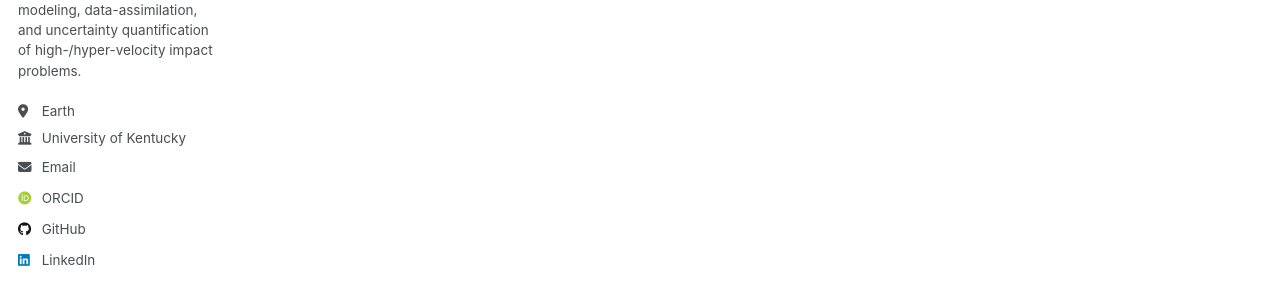
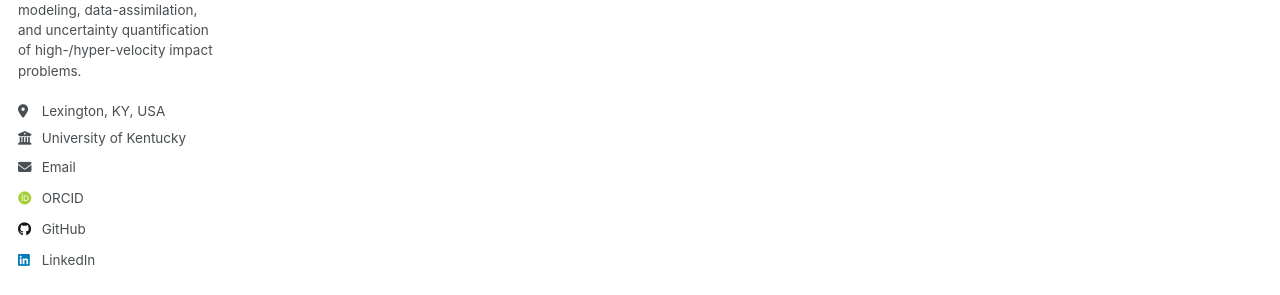
Before and after one commit to rong-jin/rong-jin.github.io, a Jekyll site: the page built from _pages/about.md, in a window 1280 px wide. Shown: the part 336-631 px from the top of the page. Built offline with Jekyll 4.4.1, drawn with Linux system fonts in a browser that asks for light colours; some web fonts are replaced.

Commit message:
Update _config.yml

```diff
--- a/_config.yml
+++ b/_config.yml
@@ -26,7 +26,7 @@ author:
   name             : "Rong Jin"
   pronouns         : # example: "she/her"
   bio              : "My research focuses on the modeling, data-assimilation, and uncertainty quantification of high-/hyper-velocity impact problems."
-  location         : "Earth"
+  location         : "Lexington, KY, USA"
   employer         : "University of Kentucky"
   uri              : # URL
   email            : "rong.jin@uky.edu"
```
